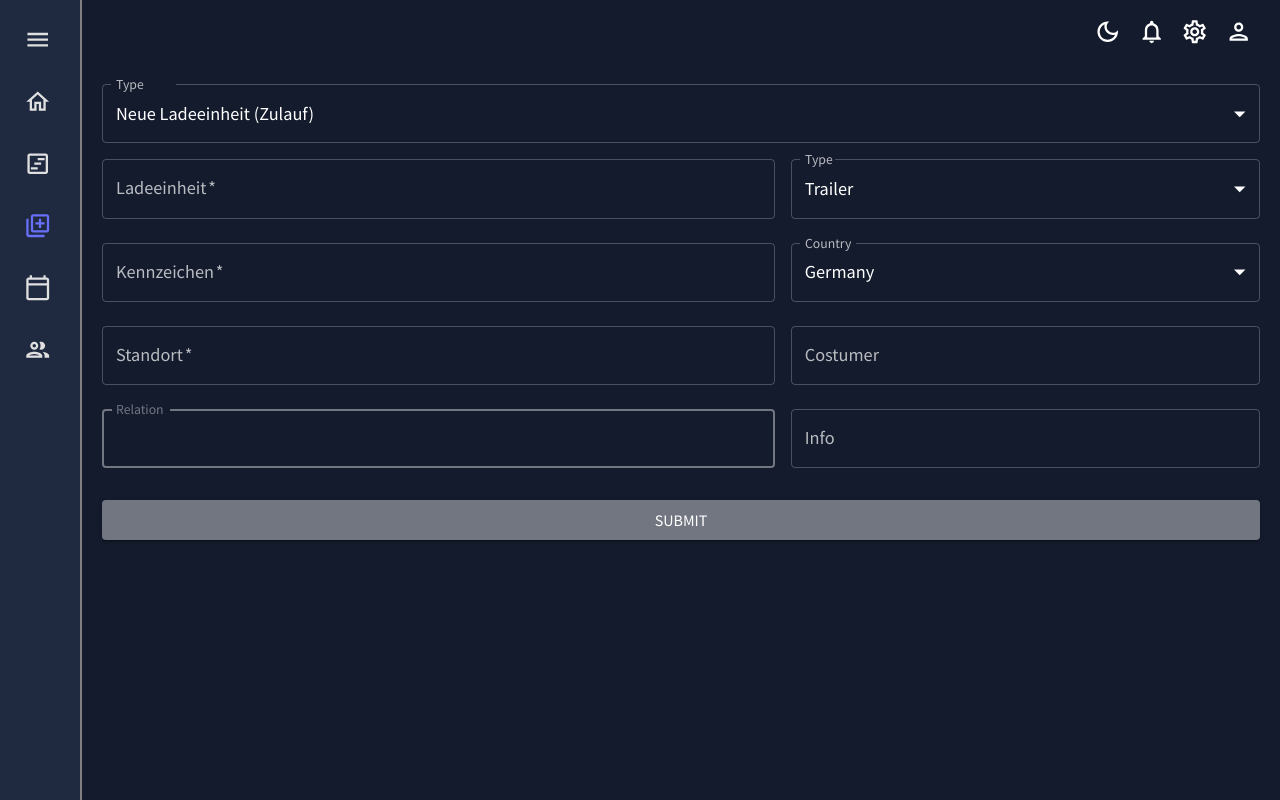
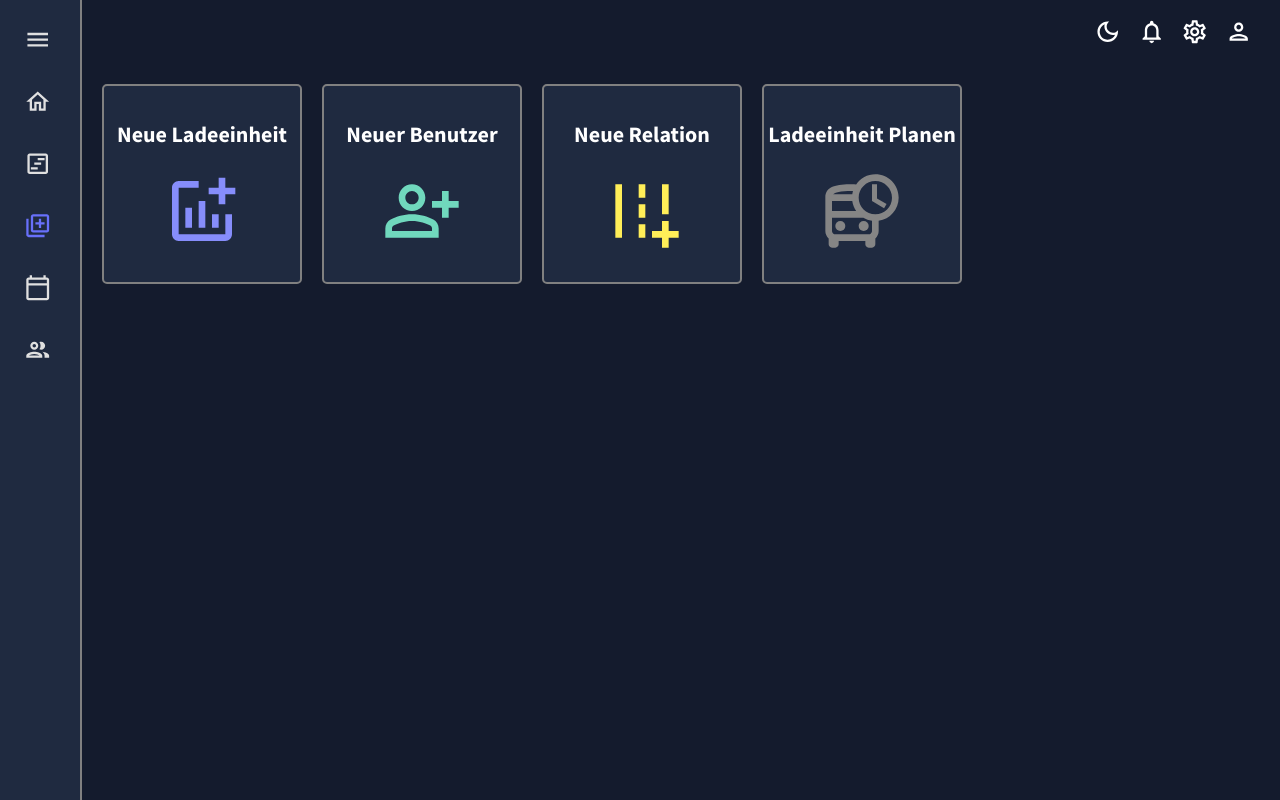
Before and after one commit to crowtek/Data-Visualization-Tool, a React (Create React App) app: page /erfassung in a window 1280 px wide. Built offline with nearby package versions, Linux system fonts and the light colour scheme.

Commit message:
made a new navigation for Erfassung

```diff
--- /dev/null
+++ b/src/scenes/Erfassung/components/OverviewBox.jsx
@@ -0,0 +1,26 @@
+
+import { Box,Typography,useTheme } from '@mui/material';
+import { tokens } from "../../../theme";
+import { OverviewBoxStyle } from '../../../styles/Erfassung';
+
+import LePlanung from '@mui/icons-material/DepartureBoardOutlined';
+import NewUser from '@mui/icons-material/PersonAddAltOutlined';
+import NewRelation from '@mui/icons-material/AddRoadOutlined';
+import NewLe from '@mui/icons-material/AddchartOutlined';
+
+const OverviewBox = ({name, linkName}) => {
+    const theme = useTheme();
+    const colors = tokens(theme.palette.mode);
+
+    return (
+        <Box sx={OverviewBoxStyle}>
+            <Typography>{name}</Typography>
+            {linkName === "/newLe" ? <NewLe sx={{color:colors.blueAccent[400]}}/> :
+             linkName === "/newUser" ? <NewUser sx={{color:colors.greenAccent[400]}}/> :
+             linkName === "/newRelation" ? <NewRelation sx={{color:colors.yellowAccent[400]}}/> :
+             <LePlanung sx={{color:colors.grey[400]}}/>}
+        </Box>
+    )
+}
+
+export default OverviewBox;
--- a/src/scenes/Erfassung/index.jsx
+++ b/src/scenes/Erfassung/index.jsx
@@ -1,53 +1,16 @@
-import { useState } from "react";
-import { Box,Typography } from '@mui/material';
 
-import FormTypeSelect from "./components/FormTypeSelect";
-import SubmitButton from "./components/SumbmitButton";
-import NewUserForm from "./forms/NewUserForm";
-import NewLadeeinheit from "./forms/NewLadeeinheit";
-
+import { Box } from '@mui/material';
+import { ErfassungLayout } from "../../styles/Erfassung";
+import OverviewBox from "./components/OverviewBox";
 
 
 const Erfassung = () => {
-    const [formData, setFormData] = useState({
-        formType: "Ladeeinheit Planen",
-        username: "",
-        email: "",
-        phoneNumber: "",
-        ladeeinheit: "",
-        kennzeichen: "",
-        standort:"",
-        relation:"",
-        type:"Trailer",
-        land:"Germany",
-        kunde:"",
-        info:"",
-    })
-
-    function handleChange(event) {
-        const { name, value } = event.target;
-        setFormData(prevFormData => ({
-            ...prevFormData,
-            [name]: value
-        }));
-    }
-
-
-    function handleSubmit(event) {
-        event.preventDefault();
-        console.log(formData);
-    }
-
     return (
-        <Box sx={{display:"flex", justifyContent:"flex-start"}}>
-            <Box component="form" onSubmit={handleSubmit} noValidate p={"20px"} >
-                <FormTypeSelect formType={formData.formType} handleChange={handleChange}/>
-                {
-                    formData.formType === "Neuer Benutzer" ? (<NewUserForm handleChange={handleChange} formData={formData}/>) :
-                    formData.formType === "Ladeeinheit Planen" ? (<NewLadeeinheit handleChange={handleChange} formData={formData}/>) : (<></>)
-                }
-                <SubmitButton />
-            </Box>
+        <Box sx={ErfassungLayout}>
+            <OverviewBox name={"Neue Ladeeinheit"} linkName={"/newLe"}/>
+            <OverviewBox name={"Neuer Benutzer"} linkName={"/newUser"}/>
+            <OverviewBox name={"Neue Relation"} linkName={"/newRelation"}/>
+            <OverviewBox name={"Ladeeinheit Planen"} linkName={"/"}/>
         </Box>
     )
 }
--- /dev/null
+++ b/src/styles/Erfassung.js
@@ -0,0 +1,45 @@
+import { mediaQueries } from "./Layout"
+
+export const ErfassungLayout = () => ({
+    display:"flex",
+    flexWrap:"wrap",
+    gap:"20px",
+    padding:"20px",
+    [mediaQueries.small]:{
+        padding:"5px",
+        gap:"10px",
+        justifyContent:"space-evenly"
+    }
+})
+
+export const OverviewBoxStyle = () => ({
+    height:"25vh",
+    width:"25vh",
+
+    display: "flex",
+    alignItems: "center",
+    justifyContent: "center",
+    flexDirection:"column",
+    gap:"20px",
+
+    border: "2px solid gray",
+    borderRadius: "5px",
+    background: "#1F2A40",
+    overflow:"auto",
+    cursor:"pointer",
+    transition:"all 0,4s ease-in-out",
+
+    "&:hover": {
+        background:"#33466b"
+    },
+    "& > svg":{
+        height: "80px",
+        width: "80px",
+    },
+    "& > p":{
+
+        fontSize:"22px",
+        fontWeight:"bold",
+    },
+
+})
```
